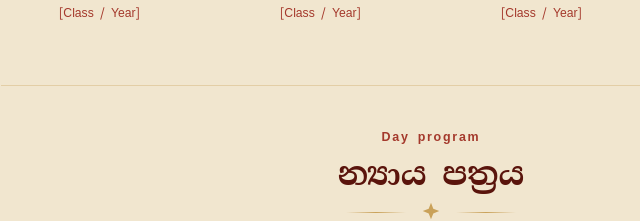
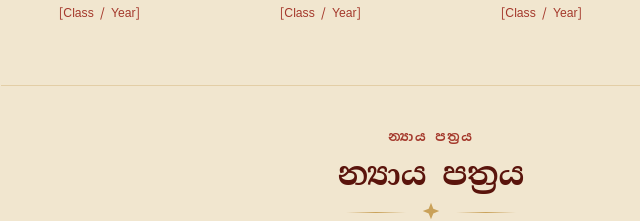
Before and after one commit to Rashminavo/wes-invitation, a Next.js app in the folder ves-mangalya-invitation/: page /invitation in a window 1280 px wide. Shown: the part 1866-2087 px from the top of the page, without its empty margins (209-849 px from the left). Built offline with nearby package versions, Linux system fonts and the light colour scheme.

Commit message:
Update agenda terminology to 'න්‍යාය පත්‍රය' for consistency in components

```diff
--- a/ves-mangalya-invitation/components/OnePageSections.js
+++ b/ves-mangalya-invitation/components/OnePageSections.js
@@ -113,8 +113,8 @@ function StudentsSection() {
 function AgendaSection() {
   return (
     <>
-      <span className="eyebrow">Day program</span>
-      <h2 className="title"> න්‍යාය පත්‍රය</h2>
+      <span className="eyebrow">න්‍යාය පත්‍රය</span>
+      <h2 className="title">න්‍යාය පත්‍රය</h2>
       <Divider />
       <div className="timeline">
         {AGENDA.map((item, i) => (
--- a/ves-mangalya-invitation/pages/agenda.js
+++ b/ves-mangalya-invitation/pages/agenda.js
@@ -8,10 +8,10 @@ const agenda = [
   { time: '11.30 පෙ.ව.', title: 'උත්සවයේ නිමාව', desc: '[ගුරුවරුන් හා ආරාධිතයන්ගේ ආශිර්වාද පිරිනැමීමත් සමඟින් උත්සවය සමාප්ත වේ. සහභාගී වූ සැමට ස්තුතිය පළ කරමින් හා ඉදිරි නර්තන ගමන සඳහා සුබ පැතුම් එක් කරමින් උත්සවය අවසන් කරනු ලැබේ.]' }
 ];
 
-export default function agenda() {
+export default function AgendaPage() {
   return (
-    <Layout title="agenda">
-      <span className="eyebrow">දින සටහන</span>
+    <Layout title="න්‍යාය පත්‍රය">
+      <span className="eyebrow">න්‍යාය පත්‍රය</span>
       <h2 className="title">න්‍යාය පත්‍රය</h2>
       <Divider />
 
```
